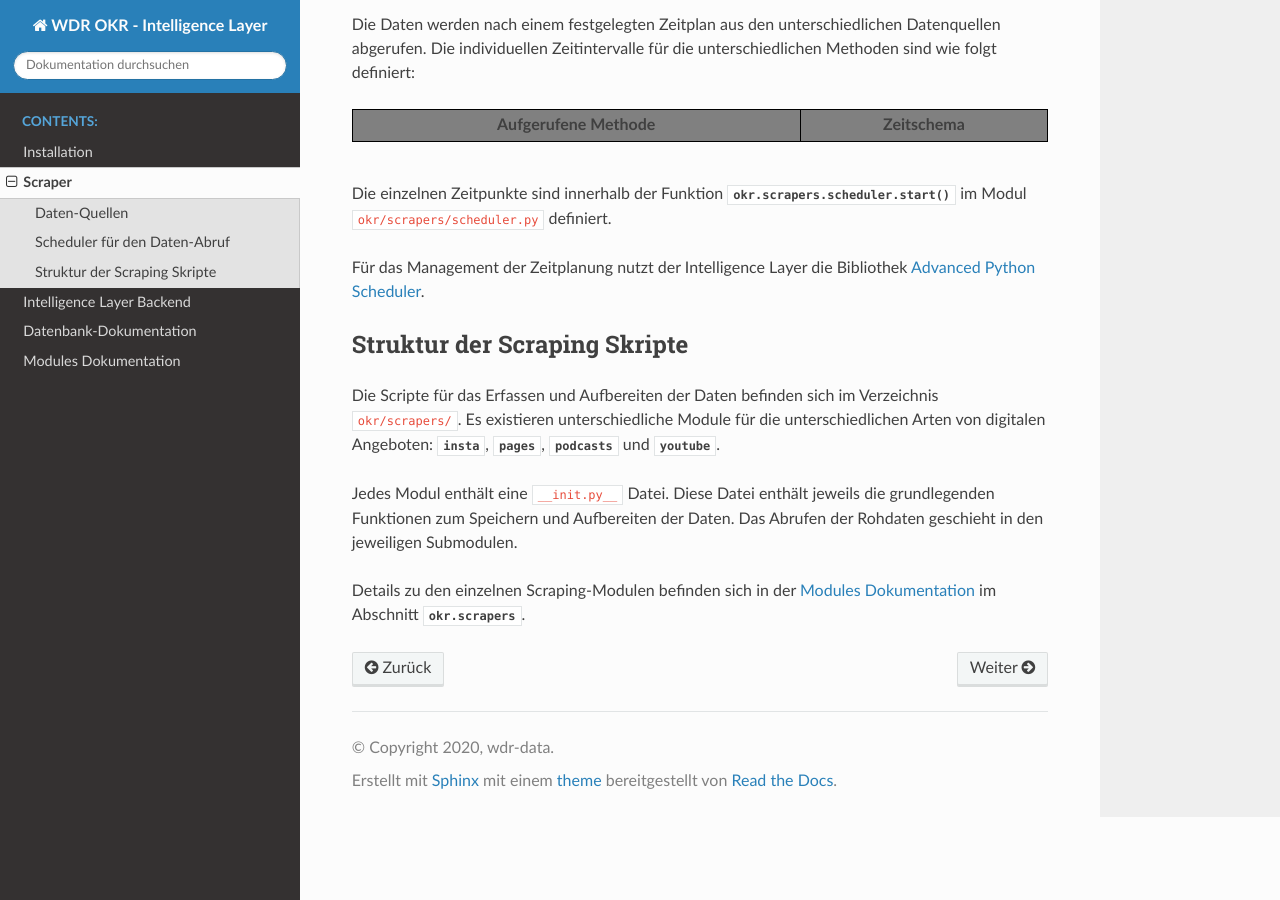
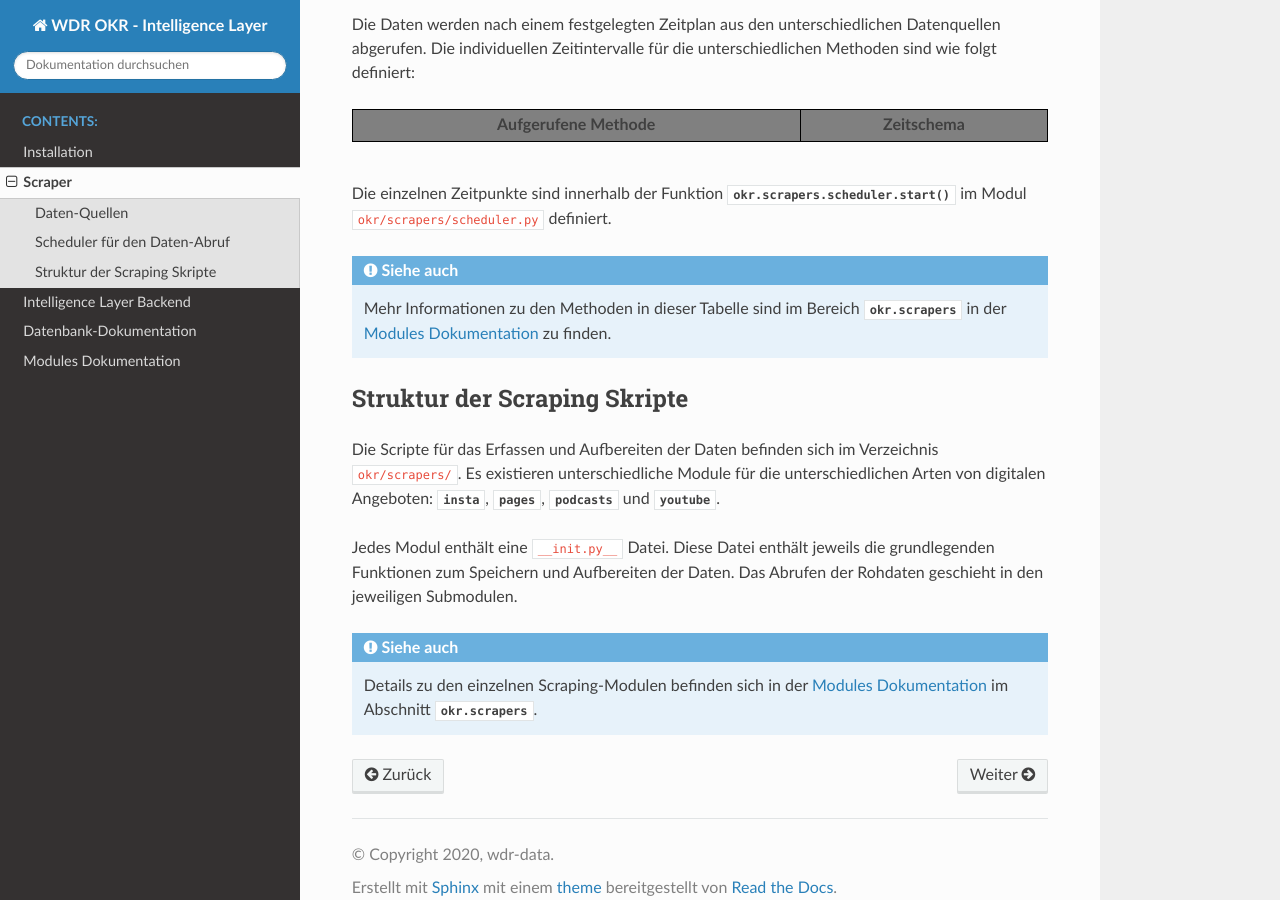
Before and after one commit to wdr-data/wdr-okr, a Sphinx documentation site: the page built from docs/scraper.rst, in a window 1280 px wide and 900 px high, scrolled down 923 px. Built offline with Sphinx 7.4.7 and the Read the Docs theme 2.0.0, drawn with Linux system fonts in a browser that asks for light colours.

Commit message:
📝 Add link to modules documentation

```diff
--- a/docs/scraper.rst
+++ b/docs/scraper.rst
@@ -46,8 +46,9 @@ folgt definiert:
 Die einzelnen Zeitpunkte sind innerhalb der Funktion
 :func:`okr.scrapers.scheduler.start` im Modul ``okr/scrapers/scheduler.py`` definiert.
 
-Für das Management der Zeitplanung nutzt der Intelligence Layer die Bibliothek
-`Advanced Python Scheduler <https://apscheduler.readthedocs.io/en/latest/>`_.
+.. seealso::
+   Mehr Informationen zu den Methoden in dieser Tabelle sind im Bereich
+   :class:`okr.scrapers` in der :ref:`modules` zu finden.
 
 Struktur der Scraping Skripte
 -----------------------------
@@ -61,8 +62,9 @@ Jedes Modul enthält eine ``__init.py__`` Datei. Diese Datei enthält jeweils di
 grundlegenden Funktionen zum Speichern und Aufbereiten der Daten. Das Abrufen der
 Rohdaten geschieht in den jeweiligen Submodulen.
 
-Details zu den einzelnen Scraping-Modulen befinden sich in der :ref:`modules` im
-Abschnitt :class:`okr.scrapers`.
+.. seealso::
+   Details zu den einzelnen Scraping-Modulen befinden sich in der :ref:`modules` im
+   Abschnitt :class:`okr.scrapers`.
 
 .. _`GSC Dokumentation`: https://developers.google.com/webmaster-tools
 .. _`Quintly Dokumentation`: https://api.quintly.com/
```
